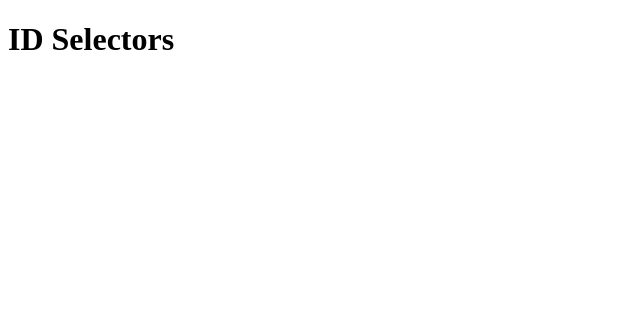
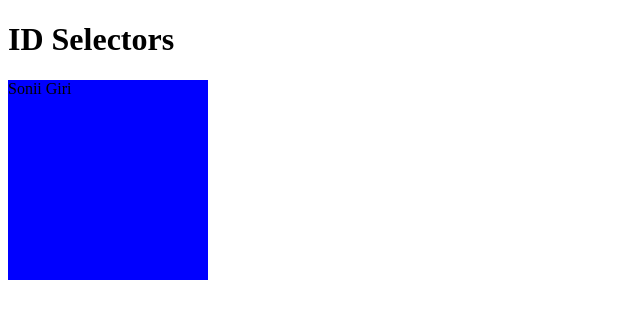
Before and after one commit to imrohini/10OCT2021, a plain HTML site: page index.html in a window 1280 px wide. Shown: the whole page, without its empty margins (0-640 px from the left). Drawn offline with Linux system fonts and the light colour scheme.

Commit message:
my second upload

```diff
--- a/index.html
+++ b/index.html
@@ -5,9 +5,17 @@
     <meta http-equiv="X-UA-Compatible" content="IE=edge">
     <meta name="viewport" content="width=device-width, initial-scale=1.0">
     <titLE>CSS Selectors</title>
+        <style>
+            div#a1{
+                width: 200px;
+                height: 200px;
+                background-color: blue;
+            }
+        </style>
 </head>
 <body>
     <h1>ID Selectors</h1>
+    <div id="a1"> Sonii Giri</div>
 
 </body>
 </html>
```
